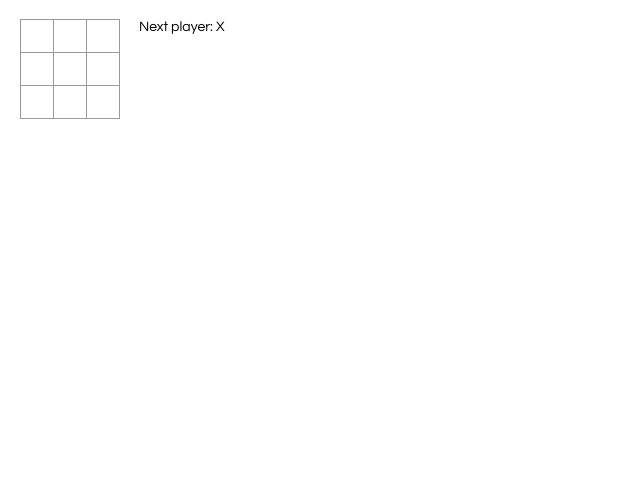
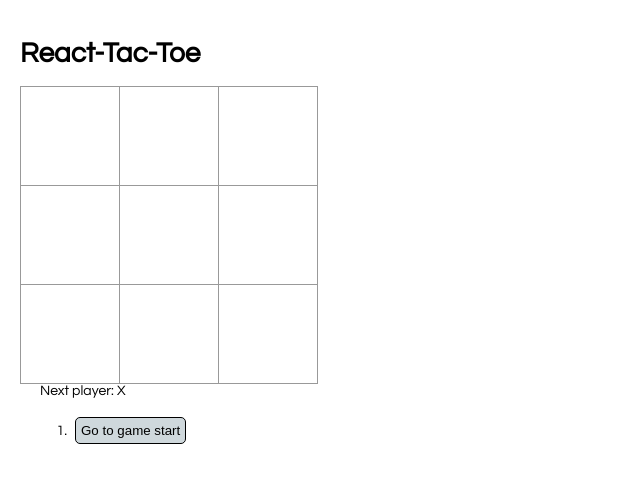
Before and after one commit to kdbiddle/react-tac-toe, a React app: page / in a window 1280 px wide. Shown: the whole page, without its empty margins (0-640 px from the left). Built offline with nearby package versions, Linux system fonts and the light colour scheme.

Commit message:
Finished time-travel feature. Minor styling updates.

```diff
--- a/src/index.css
+++ b/src/index.css
@@ -21,15 +21,22 @@ body {
     background: #fff;
     border: 1px solid #999;
     float: left;
-    font-size: 24px;
+    font-size: 48px;
     font-weight: bold;
-    line-height: 34px;
-    height: 34px;
+    height: 100px;
     margin-right: -1px;
     margin-top: -1px;
     padding: 0;
     text-align: center;
-    width: 34px;
+    width: 100px;
+  }
+
+  .jump {
+      border: 1px solid black;
+      border-radius: 5px;
+      padding: 5px;
+      margin: 5px;
+      background: #CFD8DC;
   }
 
   .square:focus {
@@ -42,7 +49,7 @@ body {
 
   .game {
     display: flex;
-    flex-direction: row;
+    flex-direction: column;
   }
 
   .game-info {
--- a/src/index.js
+++ b/src/index.js
@@ -53,14 +53,15 @@ function Square (props) {
             history: [{
                 squares: Array(9).fill(null)
             }],
-            xIsNext: true
+            xIsNext: true,
+            stepNumber: 0
         }
     }
 
     handleClick(i) {
-        const history = this.state.history;
+        //Copy history array up to the stepNumber in the state, inclusive.
+        const history = this.state.history.slice(0, this.state.stepNumber + 1);
         const current = history[history.length - 1];
-        const winner = calculateWinner(current.squares);
         const squares = current.squares.slice();
 
         if (squares[i] || calculateWinner(squares)) {
@@ -73,14 +74,33 @@ function Square (props) {
             history: history.concat([{
                 squares: squares
             }]),
-            xIsNext: !this.state.xIsNext
+            xIsNext: !this.state.xIsNext,
+            stepNumber: history.length
         });
+    }
+
+    jumpTo(step) {
+        this.setState({
+            stepNumber: step,
+            xIsNext: step % 2 === 0
+        })
     }
 
     render() {
         const history = this.state.history;
-        const current = history[history.length - 1];
+        const current = history[this.state.stepNumber];
         const winner = calculateWinner(current.squares);
+
+        //Calculate and render moves. Step is a step played in the game, move is the number of which turn was played.
+        const moves = history.map((step, move) => {
+            //For all moves except 0, return go to move #. Otherwise go to start of game(move 0).
+            const desc = move ? `Go to move # ${move}` : `Go to game start`;
+            return (
+                <li key={move}>
+                    <button class='jump' onClick={() => this.jumpTo(move)}>{desc}</button>
+                </li>
+            );
+        });
 
         //Calculate status
         let status;
@@ -93,6 +113,7 @@ function Square (props) {
 
         return (
         <div className="game">
+        <h1>React-Tac-Toe</h1>
             <div className="game-board">
             <Board
                 squares={current.squares}
@@ -101,7 +122,7 @@ function Square (props) {
             </div>
             <div className="game-info">
             <div>{status}</div>
-            <ol>{/* TODO */}</ol>
+            <ol class='moves'>{moves}</ol>
             </div>
         </div>
         );
```
